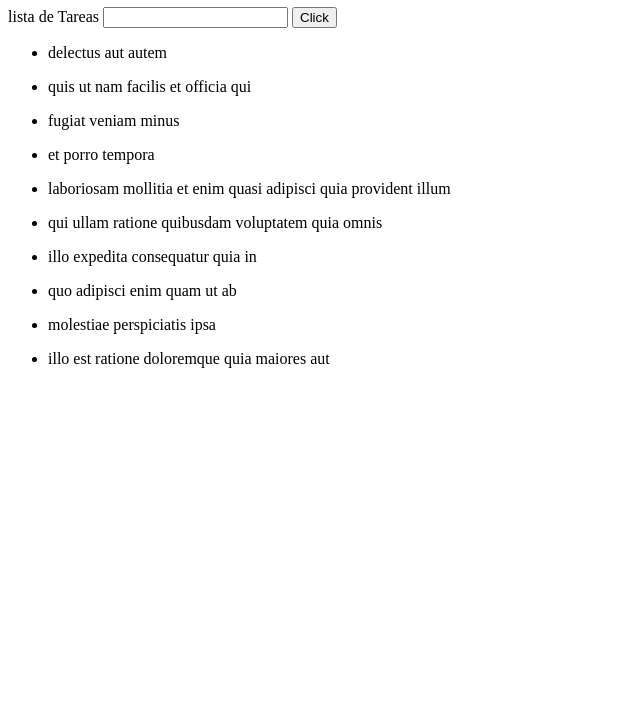
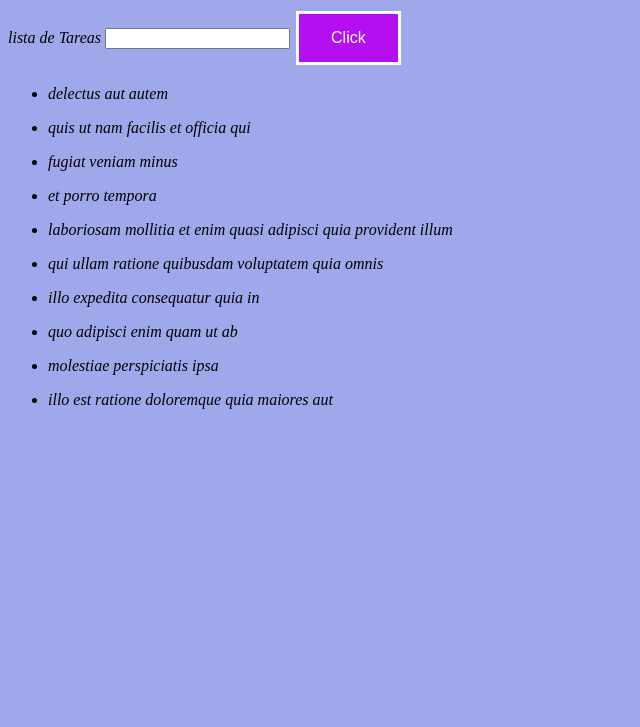
Before and after one commit to JosefaHerrera/lista-tareas, a plain HTML site: page index.html in a window 1280 px wide. Shown: the part 73-800 px from the top of the page, without its empty margins (0-640 px from the left). Drawn offline with Linux system fonts and the light colour scheme; files that its build step writes are made by us from their sources.

Commit message:
pasando las penas agregando color con css

```diff
--- a/assets/css/css.css
+++ b/assets/css/css.css
@@ -0,0 +1,18 @@
+button {
+    background-color: #b50ef0;
+    border: solid;
+    color: white;
+    padding: 15px 32px;
+    text-align: center;
+    text-decoration: none;
+    display: inline-block;
+    font-size: 16px;
+    margin: 4px 2px;
+    cursor: pointer;
+}
+
+body{
+    background-color: #9fa8ea;
+    font-style: oblique;
+
+}
--- a/assets/js/js.js
+++ b/assets/js/js.js
@@ -63,19 +63,15 @@ var tareasJ= [
  var tareasjs = tareasJ.forEach(function(valorActual){
     document.write("<ul> <li> " +valorActual.title+"</li></ul>")});
 
- //ahora debes hacer como se llama una funcion ??? insertarJS(); ??
-function User(userId,id,title,completed){
+ //ahora debes hacer como se llama una funcion ??? ; ??
+/*function User(userId,id,title,completed){
 	this.userId = userId;
 	this.id = id;
 	this.title = title;
 	this.completed = completed;
-};
+};*/
 
-function insertarJS(introtarea){//el parametro de esto es el title, lo que ingresa el usuario, lo demas lo asignas tú dos lineas más abajo
-	var largo = tareasJ.length+1; //sacando la ultima posicion que es donde insertaremos
-	var variable = User("id","User",introtarea,false); //vamos a crear una variable con el constructor user, pasale los parametros
-	tareasJ[largo] = TareaJ.push(variable);
-};
+
 
 
 var arr = [];
--- a/index.html
+++ b/index.html
@@ -3,7 +3,7 @@
 <head>
 <meta charset="utf-8">
 	<title>Lista de Tareas</title>
-	<link rel="stylesheet" href="css/css.css" />
+	<link rel="stylesheet" href="assets/css/css.css" />
 </head>
 <body>
       <h1>Lista de Tareas</h1>
```
